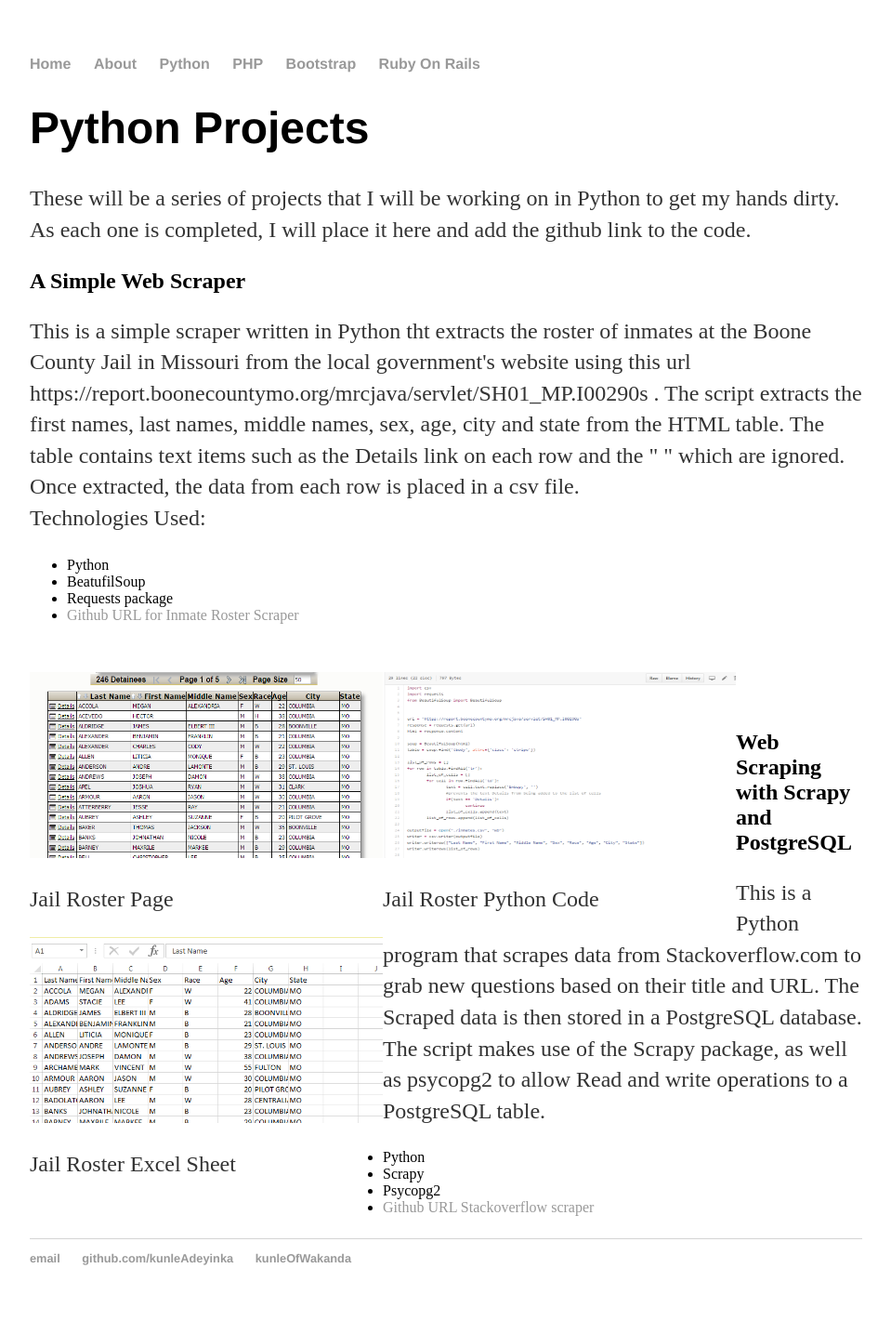
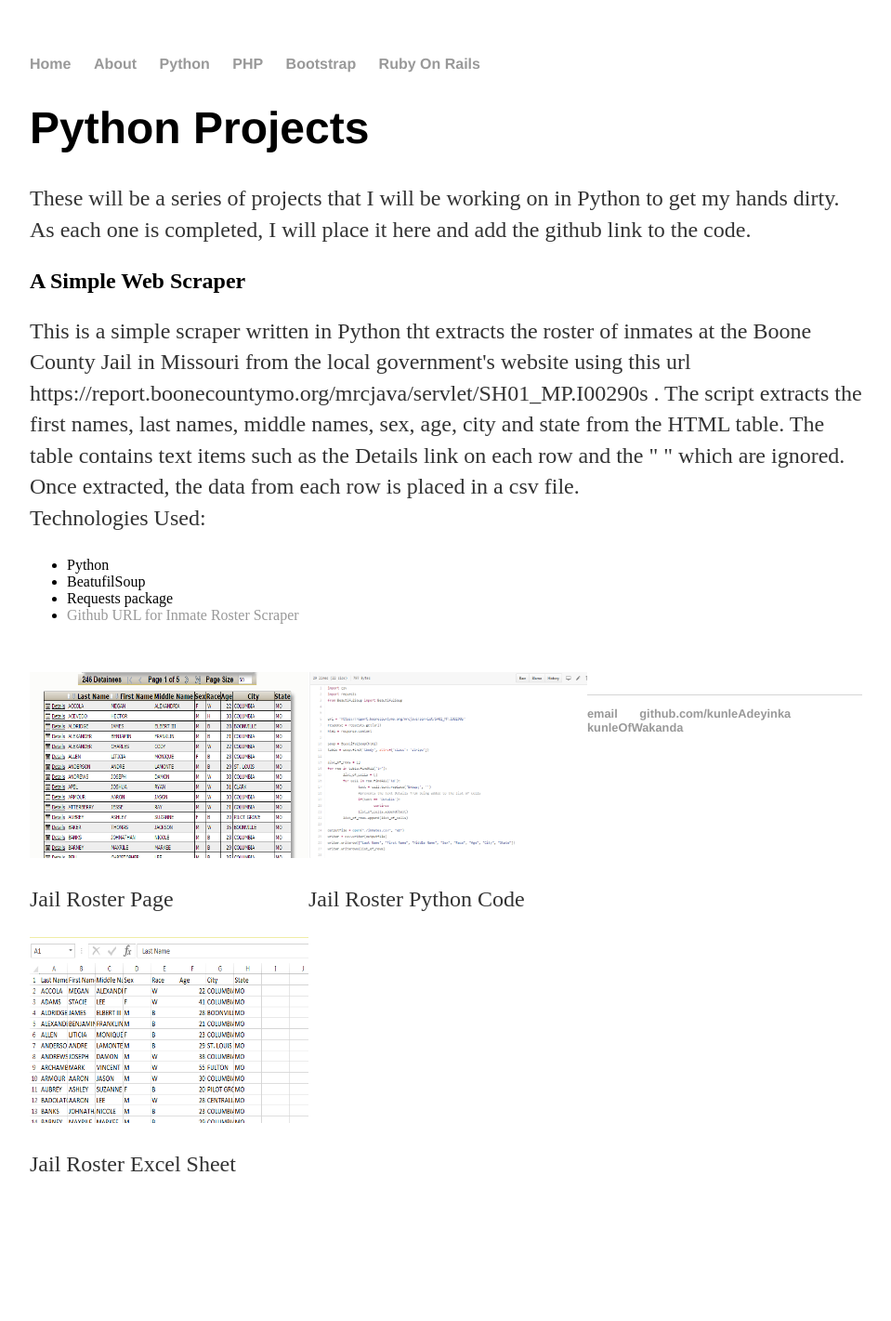
Before and after one commit to kunleAdeyinka/kunleAdeyinka.github.io, a Jekyll site: the page built from python/index.html, in a window 1280 px wide. Shown: the whole page at 93% size, without its empty margins (160-1119 px from the left). Built offline with Jekyll 4.4.1, drawn with Linux system fonts in a browser that asks for light colours; Markdown is read by kramdown in place of the engine named in the settings; after the commit the page ends 1294 px from its top, so only the background shows below that.

Commit message:
updated python page - fixing images 3

```diff
--- a/python/index.html
+++ b/python/index.html
@@ -26,30 +26,19 @@
 		<br/>
 		<div class="image123">
 			<div class="imgContainer">
-				<img src="http://kunleadeyinka.github.io/img/jail_roster.PNG" alt="Jail Roster Page Image" height="200" width="380">
+				<img src="http://kunleadeyinka.github.io/img/jail_roster.PNG" alt="Jail Roster Page Image" height="200" width="300">
 				<p>Jail Roster Page</p>
 			</div>
 			<div class="imgContainer">
-				<img src="http://kunleadeyinka.github.io/img/jail_roster_code.PNG" alt="Jail Roster Python Code Image" height="200" width="380">
+				<img src="http://kunleadeyinka.github.io/img/jail_roster_code.PNG" alt="Jail Roster Python Code Image" height="200" width="300">
 				<p>Jail Roster Python Code</p>
 			</div>
 			<div class="imgContainer">
-				<img src="http://kunleadeyinka.github.io/img/jail_roster_excel.PNG" alt="Jail Roster Excel Sheet Image" height="200" width="380">
+				<img src="http://kunleadeyinka.github.io/img/jail_roster_excel.PNG" alt="Jail Roster Excel Sheet Image" height="200" width="300">
 				<p>Jail Roster Excel Sheet</p>
 			</div>
 		</div>
 
 	</p>
-	<br/>
-	<h2>Web Scraping with Scrapy and PostgreSQL</h2>
-	<p>
-		This is a Python program that scrapes data from Stackoverflow.com to grab new questions based on their title and URL. The Scraped data is then stored in a PostgreSQL
-		database. The script makes use of the Scrapy package, as well as psycopg2 to allow Read and write operations to a PostgreSQL table.
-		<ul>
-			<li>Python</li>
-			<li>Scrapy</li>
-			<li>Psycopg2</li>
-			<li><a href="https://github.com/kunleAdeyinka/stack">Github URL Stackoverflow scraper</a> </li>
-		</ul>
-	</p>
+
 </div><!-- /.blurb -->
```
